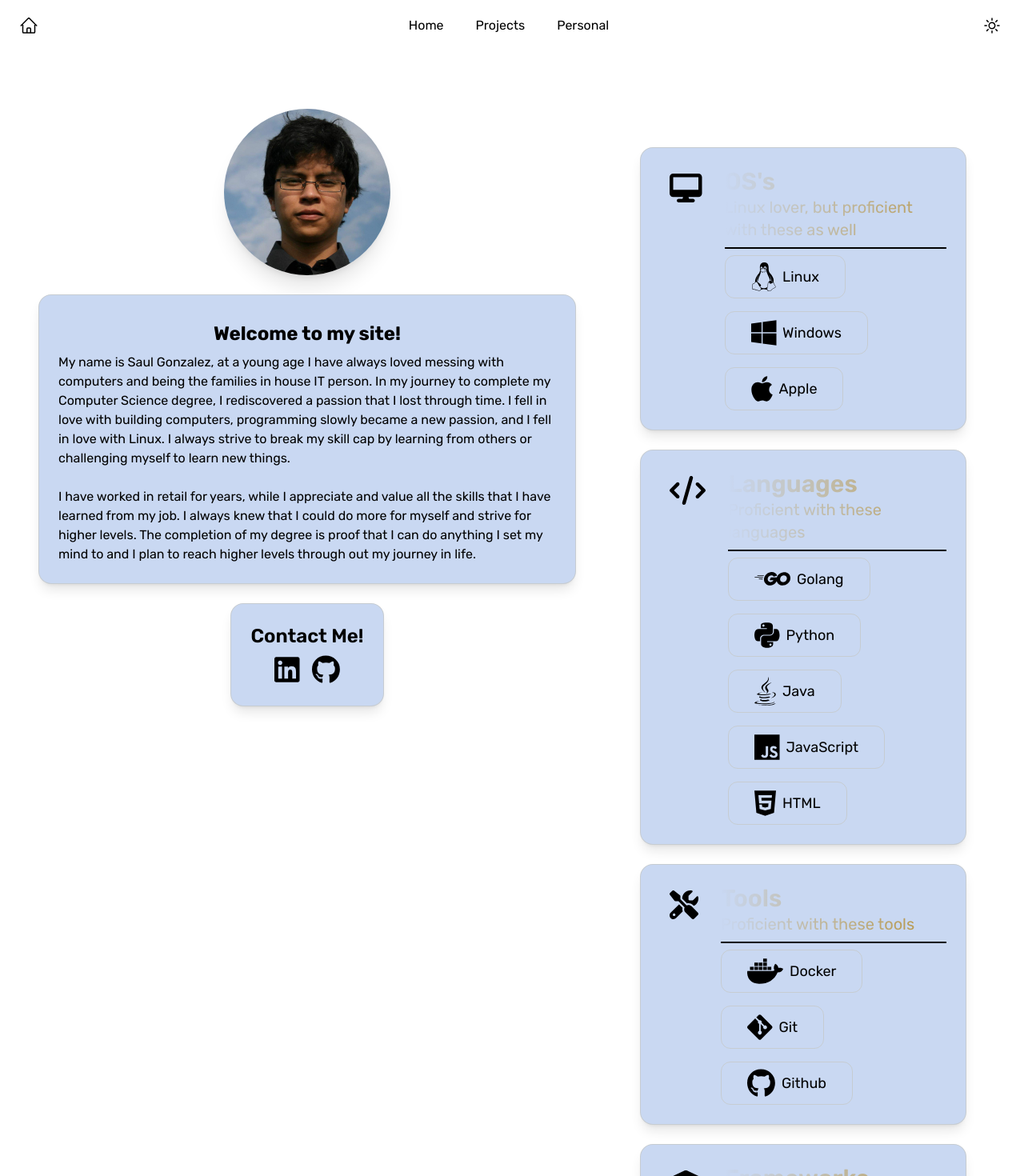
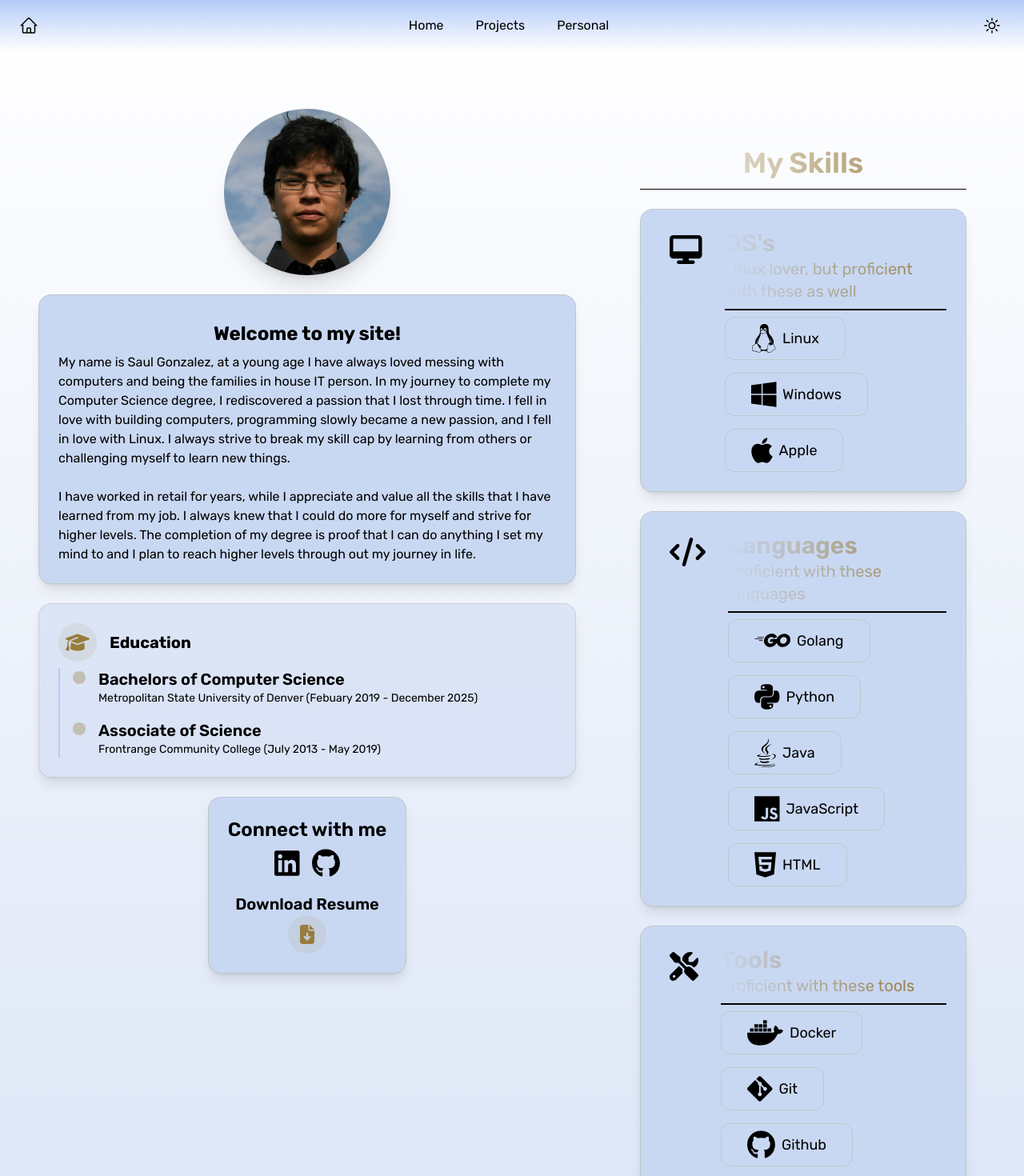
Before and after one commit to saul178/personal-website, a Vue app in the folder frontend/ui/: page / in a window 1280 px wide. Shown: the top 1470 px of the page at 80% size. Built offline with nearby package versions, Linux system fonts and the light colour scheme.

Commit message:
feat: home and projects page is done, transition effects and other effects can be done later. time to start backend

```diff
--- a/frontend/ui/src/App.vue
+++ b/frontend/ui/src/App.vue
@@ -4,7 +4,7 @@ import Navbar from '@/components/Navbar.vue'
 </script>
 
 <template>
-  <div class="dark:bg-background min-h-screen flex flex-col font-rubik">
+  <div class="bg-linear-to-b dark:from-background to-foreground min-h-screen flex flex-col font-rubik">
     <Navbar />
     <main class="flex-1 p-6">
       <RouterView />
--- a/frontend/ui/src/assets/main.css
+++ b/frontend/ui/src/assets/main.css
@@ -86,7 +86,7 @@
   --main: #b3cbf9;
   --alt: #c9d8f2;
   --highlight-alt: #5f9fe7;
-  --highlight: #b89a51;
+  --highlight: #977d3e;
   --text: #010713;
   --text-alt: #041639;
   --muted: #7b7b7b;
--- a/frontend/ui/src/components/Navbar.vue
+++ b/frontend/ui/src/components/Navbar.vue
@@ -11,7 +11,7 @@ const toggleMobileMenu = () => {
 </script>
 
 <template>
-  <nav class="dark:bg-foreground dark:text-primary">
+  <nav class="bg-gradient-to-t dark:from-foreground to-background dark:text-primary">
     <div class="container mx-auto px-4 md:flex items-center justify-between gap-6">
 
       <!-- home logo -->
@@ -52,7 +52,7 @@ const toggleMobileMenu = () => {
 
     <!-- mobile nav links -->
     <div v-if="isMobileMenuOpen" class="md:hidden flex flex-col px-4 pb-4 space-y-2
-      dark:bg-foreground">
+      bg-gradient-to-t dark:from-foreground to-background ">
       <NavLinks />
       <ThemeToggle mobile="true" />
     </div>
--- a/frontend/ui/src/views/Home.vue
+++ b/frontend/ui/src/views/Home.vue
@@ -33,35 +33,84 @@
         </div>
       </div>
 
-      <!-- TODO: move this to the center -->
+      <!-- TODO: education card -->
+      <div
+        class="group bg-foreground/50 backdrop-blur-sm border border-accent/20 rounded-2xl shadow-lg p-6 transition-transform hover:shadow-accent/20">
+        <div class="flex items-center gap-4 mb-2">
+          <div class="w-12 h-12 bg-accent/10 flex items-center justify-center rounded-full text-accent text-2xl">
+            <font-awesome-icon :icon="['fas', 'graduation-cap']" />
+          </div>
+          <div>
+            <h2 class="text-xl font-bold dark:text-primary">Education</h2>
+          </div>
+        </div>
+        <!-- education list -->
+        <div class="relative border-l-2 border-background group-hover:border-accent/20 pl-12 space-y-4">
+          <div class="relative mt-2">
+            <span class="absolute -left-8 top-1 w-4 h-4 bg-accent/20 rounded-full group-hover:animate-ping"></span>
+            <span class="absolute -left-8 top-1 w-4 h-4 bg-accent/20 rounded-full"></span>
+            <h3 class="text-xl font-semibold dark:text-primary">Bachelors of Computer Science</h3>
+            <p class="text-sm dark:text-secondary">Metropolitan State University of Denver (Febuary
+              2019 - December 2025)</p>
+          </div>
+          <div class="relative">
+            <span class="absolute -left-8 top-1 w-4 h-4 bg-accent/20 rounded-full group-hover:animate-ping"></span>
+            <span class="absolute -left-8 top-1 w-4 h-4 bg-accent/20 rounded-full"></span>
+            <h3 class="text-xl font-semibold dark:text-primary">Associate of Science</h3>
+            <p class="text-sm dark:text-secondary">Frontrange Community College (July 2013 - May
+              2019)</p>
+          </div>
+        </div>
+      </div>
+
+      <!-- TODO: move contact card to the bottom when on mobile -->
       <div class="flex justify-center items-center">
         <div class="group bg-foreground hover:bg-foreground/60 backdrop-blur-sm
           rounded-2xl shadow-lg p-6 border border-accent/20 transition-all duration-300
           hover:shadow-accent/20">
-          <div class="dark:text-primary text-2xl font-semibold text-center mb-2">Contact Me!</div>
+          <div class="dark:text-primary text-2xl font-semibold text-center mb-2">Connect with me</div>
           <div class="flex justify-center gap-4">
-            <div class="flex flex-col items-center justify-center hover:scale-110
+            <div class="flex items-center justify-center hover:scale-110
               transition-transform">
               <a href="https://www.linkedin.com/in/saul0178">
                 <font-awesome-icon :icon="['fab', 'linkedin']" class="text-4xl dark:text-primary" />
               </a>
             </div>
-            <div class="flex flex-col items-center justify-center hover:scale-110
+            <div class="flex items-center justify-center hover:scale-110
               transition-transform">
               <a href="https://github.com/saul178">
                 <font-awesome-icon :icon="['fab', 'github']" class="text-4xl dark:text-primary" />
               </a>
             </div>
           </div>
+          <div class="flex justify-center mt-4">
+            <div class="text-xl font-semibold text-center dark:text-primary">Download Resume
+              <div class="flex justify-center">
+                <a href="" download="resume">
+                  <div class="w-12 h-12 bg-accent/10 flex items-center justify-center rounded-full
+                    text-accent text-2xl hover:scale-110 transition-transform">
+                    <font-awesome-icon :icon="['fas', 'file-arrow-down']" />
+                  </div>
+                </a>
+              </div>
+            </div>
+          </div>
         </div>
       </div>
     </div>
+
 
     <!-- 2nd col with skill cards -->
     <div class="px-6 py-12 flex flex-wrap justify-center items-center gap-8
       md:justify-end md:items-end">
       <!-- OS grid card -->
       <div class="flex flex-col space-y-6">
+        <div class="border-b dark:border-b-accent/20">
+          <div class="bg-gradient-to-r dark:from-primary to-accent bg-clip-text text-transparent
+            text-4xl text-center font-semibold mb-3">
+            My Skills
+          </div>
+        </div>
         <div class="group w-full max-w-2xl hover:-translate-y-1 bg-foreground hover:bg-foreground/60 backdrop-blur-sm
           rounded-2xl shadow-lg p-6 border border-accent/20 transition-all duration-300
           hover:shadow-accent/20">
@@ -285,7 +334,7 @@
                   md:text-start">Databases
                   </div>
                   <div class="bg-gradient-to-r dark:from-secondary to-accent bg-clip-text text-transparent text-xl text-center
-                  md:text-start">Proficient with these databases
+                  md:text-start">Proficient with these relational databases
                   </div>
                 </div>
                 <div class="flex flex-wrap gap-2 items-center justify-center md:items-start
@@ -338,13 +387,6 @@
             </div>
           </div>
         </div>
-
-        <!-- download button maybe backend will handle this not sure yet -->
-        <div class="text-end">
-          <a href="" download="resume" class="text-lg font-bold dark:text-primary">
-            Download my resume <font-awesome-icon :icon="['fas', 'file-arrow-down']" class="dark:text-primary" />
-          </a>
-        </div>
       </div>
     </div>
   </div>
--- a/frontend/ui/src/views/Projects.vue
+++ b/frontend/ui/src/views/Projects.vue
@@ -11,7 +11,7 @@ at the top or bottom have total commits?
 
 <template>
   <div class="flex flex-col md:flex-row px-8 py-12 gap-8">
-    <!-- Left Sidebar -->
+    <!-- left area -->
     <div class="flex flex-col space-y-4 gap-2">
       <h2 class="text-4xl font-bold dark:text-primary">Projects</h2>
       <div class="flex justify-start gap-2.5">
@@ -19,12 +19,12 @@ at the top or bottom have total commits?
           <font-awesome-icon :icon="['fab', 'github']" class="text-4xl dark:text-primary" />
         </a>
         <a href="https://github.com/saul178" class="dark:text-primary text-2xl font-bold">
-          View My Github →
+          View them on Github →
         </a>
       </div>
     </div>
 
-    <!-- Right Content Area -->
+    <!-- right area -->
     <div class="md:flex-1 flex-col space-y-6">
       <!-- project card will be a component to be reused -->
       <div
```
